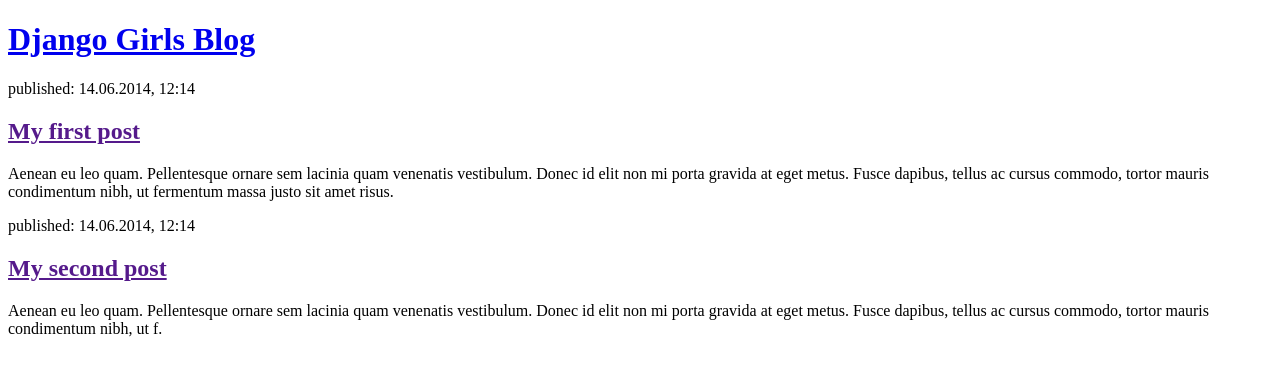
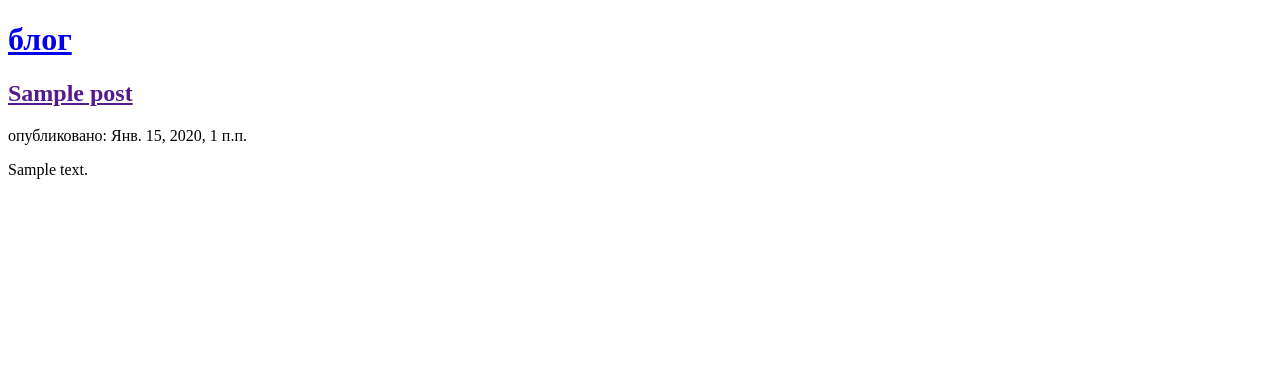
Before and after one commit to andreymlv/my-blog, a Django app: page / in a window 1280 px wide. Shown: the top 376 px of the page. Run offline with Django 3.2, Linux system fonts and the light colour scheme; tables that the repository leaves empty hold one stand-in row (values such as "Sample post").

Commit message:
Modified templates to display posts from database.

```diff
--- a/blog/templates/blog/post_list.html
+++ b/blog/templates/blog/post_list.html
@@ -3,32 +3,19 @@
   <head>
     <meta charset="UTF-8" />
     <meta name="viewport" content="width=device-width, initial-scale=1.0" />
-    <title>Post</title>
+    <title>посты</title>
   </head>
   <body>
     <div>
-      <h1><a href="/">Django Girls Blog</a></h1>
+      <h1><a href="/">блог</a></h1>
     </div>
 
+    {% for post in posts %}
     <div>
-      <p>published: 14.06.2014, 12:14</p>
-      <h2><a href="">My first post</a></h2>
-      <p>
-        Aenean eu leo quam. Pellentesque ornare sem lacinia quam venenatis
-        vestibulum. Donec id elit non mi porta gravida at eget metus. Fusce
-        dapibus, tellus ac cursus commodo, tortor mauris condimentum nibh, ut
-        fermentum massa justo sit amet risus.
-      </p>
+      <h2><a href="">{{ post.title }}</a></h2>
+      <p>опубликовано: {{ post.published_date }}</p>
+      <p>{{ post.text|linebreaksbr }}</p>
     </div>
-
-    <div>
-      <p>published: 14.06.2014, 12:14</p>
-      <h2><a href="">My second post</a></h2>
-      <p>
-        Aenean eu leo quam. Pellentesque ornare sem lacinia quam venenatis
-        vestibulum. Donec id elit non mi porta gravida at eget metus. Fusce
-        dapibus, tellus ac cursus commodo, tortor mauris condimentum nibh, ut f.
-      </p>
-    </div>
+    {% endfor %}
   </body>
 </html>
--- a/blog/views.py
+++ b/blog/views.py
@@ -1,5 +1,8 @@
 from django.shortcuts import render
+from django.utils import timezone
+from .models import Post
 
 
 def post_list(request):
-    return render(request, 'blog/post_list.html', {})
+    posts = Post.objects.filter().order_by('published_date')
+    return render(request, 'blog/post_list.html', {'posts':posts})
```
